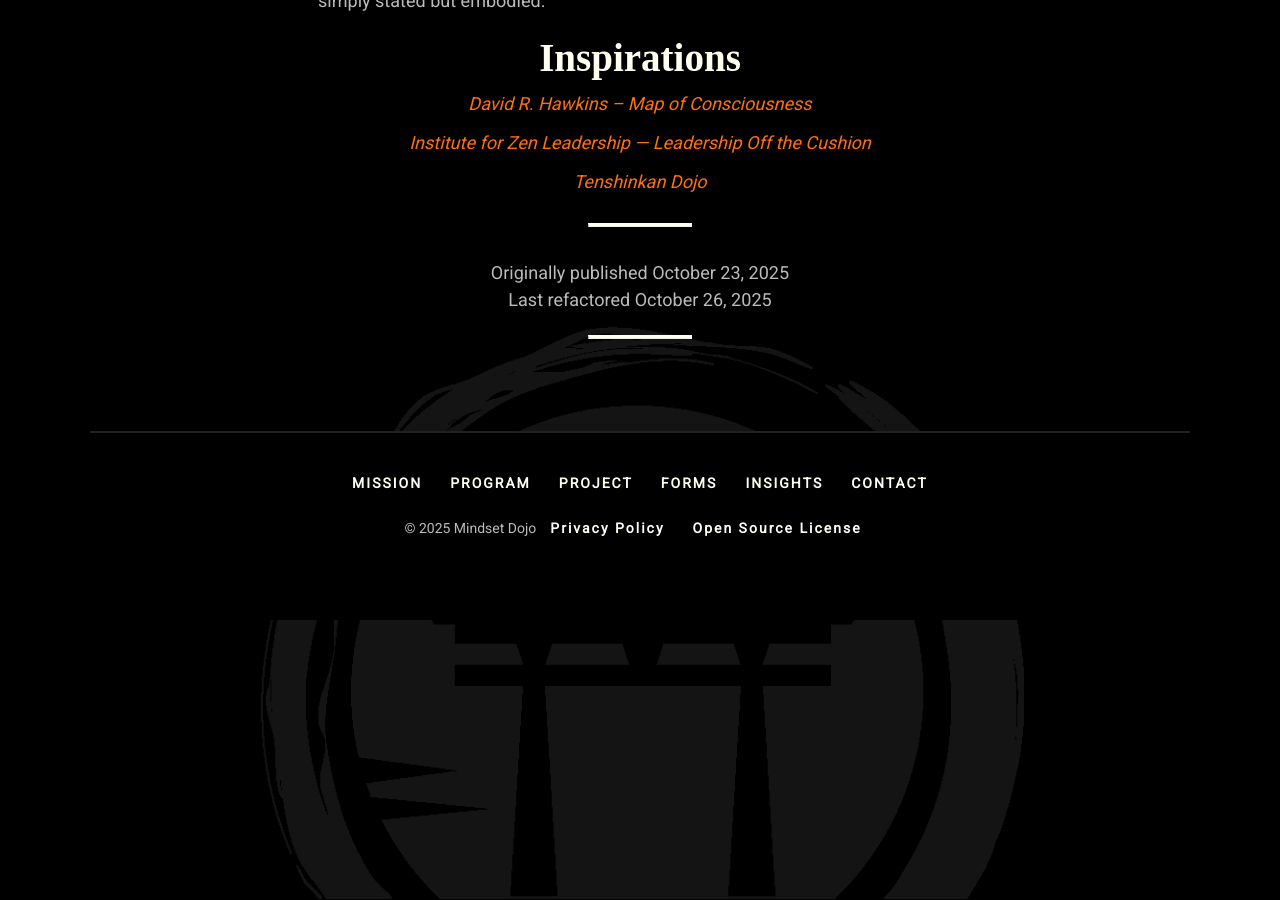
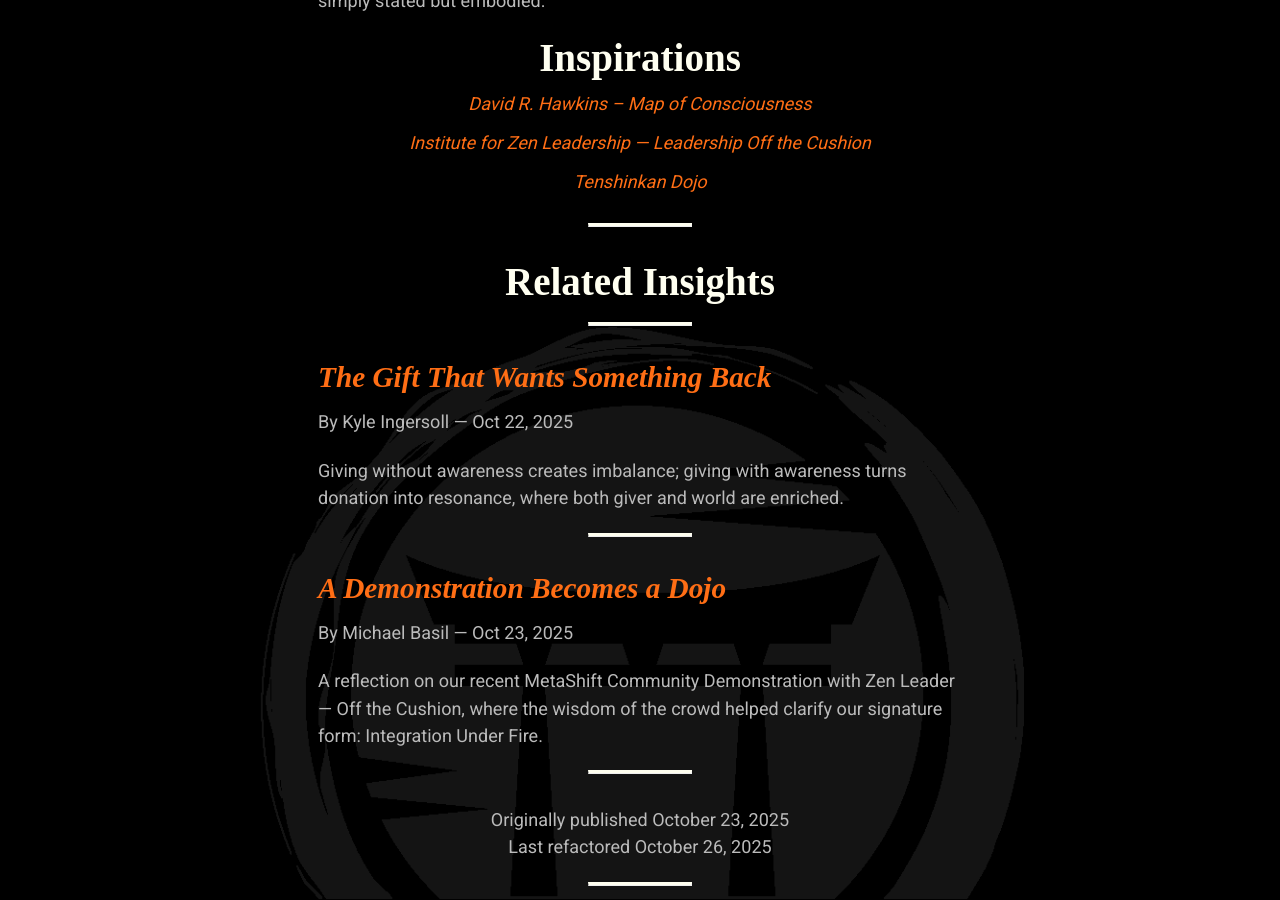
Before and after one commit to mindset-dojo/mindset-dojo.github.io, a Jekyll site: the page built from _forms/genuine-gratitude-expression.md, in a window 1280 px wide and 900 px high, scrolled down 1494 px. Built offline with Jekyll 4.4.1, drawn with Linux system fonts in a browser that asks for light colours; some web fonts are replaced.

Commit message:
refactor(forms): use form layout.

```diff
--- a/_forms/genuine-gratitude-expression.md
+++ b/_forms/genuine-gratitude-expression.md
@@ -1,5 +1,5 @@
 ---
-layout: post
+layout: form
 title: Genuine Gratitude Expression
 title_mark: Gratitude
 published_date: 2025-10-23
```
Also changed, not shown: _forms/metashift-community-demonstration.md (+1 -1 lines).
